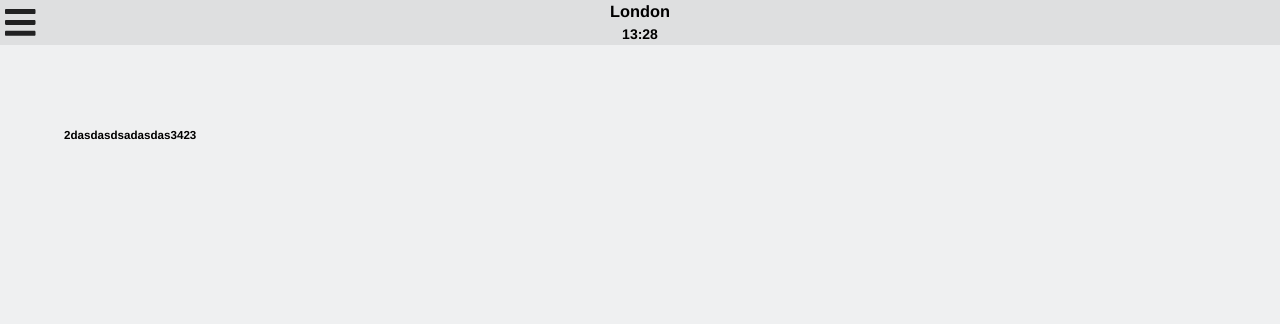
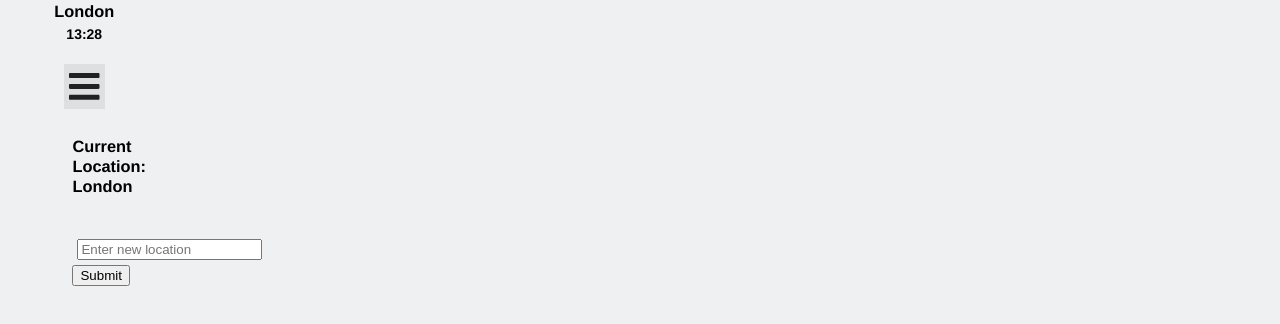
Before and after one commit to raihio/WeatherApp, a React (Create React App) app: page /changeLoc in a window 1280 px wide. Shown: the top 324 px of the page. Built offline with nearby package versions, Linux system fonts and the light colour scheme.

Commit message:
started API

```diff
--- a/src/components/changeLoc/index.js
+++ b/src/components/changeLoc/index.js
@@ -1,10 +1,55 @@
 import React, {h, Component} from 'react';
+const https = require('https');
+
+function getLoc() {
+    return JSON.parse(document.cookie).loc;
+}
 
 export default class changeLoc extends Component{
+    constructor(){
+        super();
+        this.getNewLoc.bind(this);
+    }
+
+    getNewLoc = () => {
+        var newLoc = document.getElementById("newLoc").value;
+        var link = 'https://maps.googleapis.com/maps/api/geocode/json?address=LOCHERE&key=AIzaSyBLYsybFjkL91O6t75w3PcOnBmwJLogujk';
+        link = link.replace("LOCHERE", newLoc);
+        fetch(link).then(results => {
+            return results.json();
+        }).then(data => {
+            console.log(data);
+
+        });
+    };
+
     render(){
+
+        var form = {
+            wholeForm: {
+                width: "fit-content",
+                margin: "0 auto",
+            },
+
+            Elem: {
+                margin: "5px",
+            },
+
+            curLoc: {
+                width: "fit-content",
+                margin: "20px auto",
+            }
+        };
+
         return(
+
             <div>
-                <h5>2dasdasdsadasdas3423</h5>
+                <h3 style={form.curLoc}> Current Location: {getLoc()}</h3>
+                <br/>
+                <div  style={form.wholeForm}>
+                    <input type={"text"} placeholder={"Enter new location"} required={true} style={form.Elem} id={"newLoc"}/>
+                    <button type={"button"} onClick={this.getNewLoc}>Submit</button>
+                </div>
             </div>
         )
     }
--- a/src/components/header/styles.css
+++ b/src/components/header/styles.css
@@ -1,5 +1,3 @@
-
-
 .menuItem {
     padding: 8px 8px 8px 32px;
     text-decoration: none;
@@ -12,3 +10,65 @@
 .menuItem:hover{
     color: #d1d1d1;
 }
+
+
+.topBar {
+    height: 10%;
+    background-color: #dedfe0;
+}
+
+.barText {
+    text-align: center;
+    margin: 0;
+    padding: 2px;
+}
+
+.burgerDiv {
+    width: 40px;
+    position: relative;
+}
+
+.burger {
+    font-size: 249%;
+    padding: 5px;
+    color: rgba(0, 0, 0, 0.85);
+    cursor: pointer;
+}
+
+.topTextArea {
+    width: 100%;
+    height: inherit;
+    position: absolute;
+    top: 0;
+    right: 0;
+}
+
+
+.sideNav {
+    height: 100%;
+    width: 0;
+    position: fixed;
+    z-index: 1;
+    top: 0;
+    left: 0;
+    background-color: rgba(0, 0, 0, 0.85);
+    overflow: hidden;
+    transition: 0.5s;
+    padding-top: 60px;
+}
+
+.sideNavCloseBtn {
+    position: absolute;
+    color: rgba(216, 216, 216, 0.35);
+    top: 3px;
+    right: 15px;
+    font-size: 36px;
+    margin-left: 50px;
+}
+
+body {
+    position: absolute;
+    height: 80%;
+    width: -moz-available;
+    padding: 5%;
+}
```
